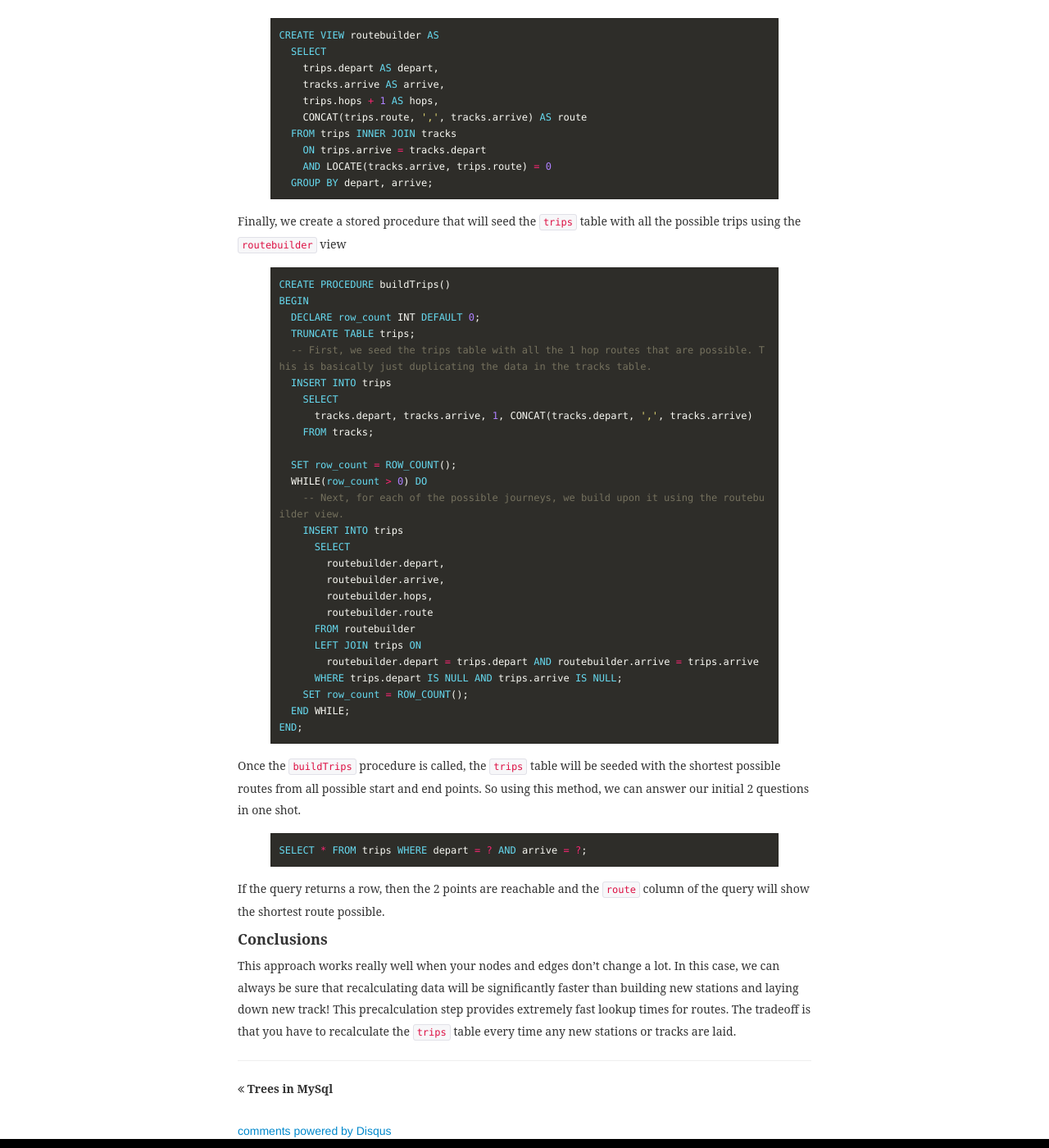
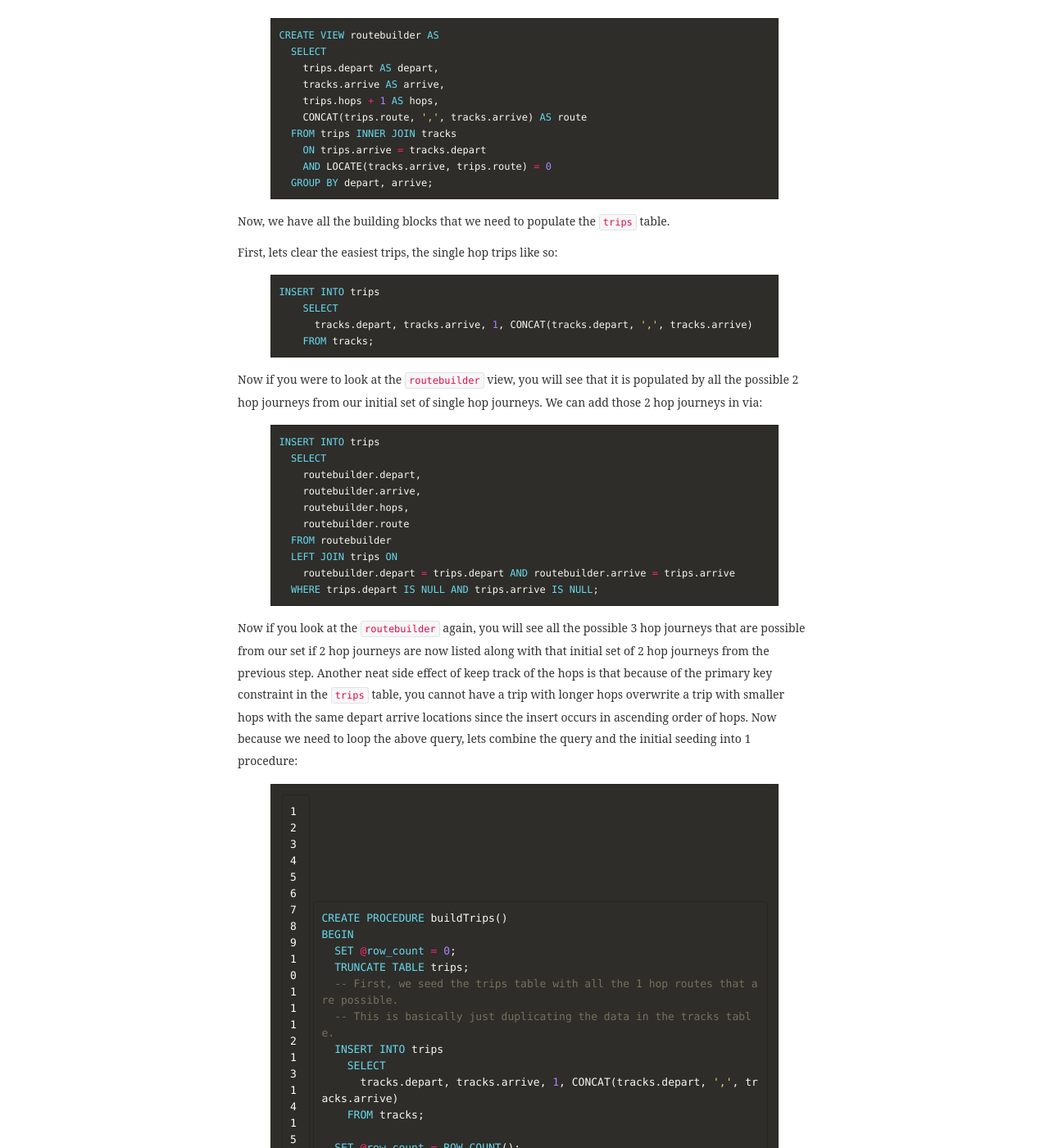
Before and after one commit to arbus/arbus.github.io, a Jekyll site: the page built from _posts/2014-06-09-Graphs-In-Mysql.md, in a window 1280 px wide and 1400 px high, scrolled down 3438 px. Shown: the whole window at 82% size. Built offline with Jekyll 4.4.1, drawn with Linux system fonts in a browser that asks for light colours; some web fonts are replaced; comment, search, counter and statistics services are not loaded; some of the changed text lies outside the part shown.

Commit message:
adding in explanations from graphs in mysql

```diff
--- a/_posts/2014-06-09-Graphs-In-Mysql.md
+++ b/_posts/2014-06-09-Graphs-In-Mysql.md
@@ -150,20 +150,47 @@ CREATE VIEW routebuilder AS
   GROUP BY depart, arrive;
 {% endhighlight %}
 
-Finally, we create a stored procedure that will seed the `trips` table with all the possible trips using the `routebuilder` view
+Now, we have all the building blocks that we need to populate the `trips` table.
+
+First, lets clear the easiest trips, the single hop trips like so:
 {% highlight sql %}
+INSERT INTO trips
+    SELECT
+      tracks.depart, tracks.arrive, 1, CONCAT(tracks.depart, ',', tracks.arrive)
+    FROM tracks;
+{% endhighlight %}
+
+Now if you were to look at the `routebuilder` view, you will see that it is populated by all the possible 2 hop journeys from our initial set of single hop journeys. We can add those 2 hop journeys in via:
+
+{% highlight sql %}
+INSERT INTO trips
+  SELECT
+    routebuilder.depart,
+    routebuilder.arrive,
+    routebuilder.hops,
+    routebuilder.route
+  FROM routebuilder
+  LEFT JOIN trips ON
+    routebuilder.depart = trips.depart AND routebuilder.arrive = trips.arrive
+  WHERE trips.depart IS NULL AND trips.arrive IS NULL;
+{% endhighlight %}
+
+Now if you look at the `routebuilder` again, you will see all the possible 3 hop journeys that are possible from our set if 2 hop journeys are now listed along with that initial set of 2 hop journeys from the previous step. Another neat side effect of keep track of the hops is that because of the primary key constraint in the `trips` table, you cannot have a trip with longer hops overwrite a trip with smaller hops with the same depart arrive locations since the insert occurs in ascending order of hops. Now because we need to loop the above query, lets combine the query and the initial seeding into 1 procedure:
+
+{% highlight sql linenos %}
 CREATE PROCEDURE buildTrips()
 BEGIN
-  DECLARE row_count INT DEFAULT 0;
+  SET @row_count = 0;
   TRUNCATE TABLE trips;
-  -- First, we seed the trips table with all the 1 hop routes that are possible. This is basically just duplicating the data in the tracks table.
+  -- First, we seed the trips table with all the 1 hop routes that are possible.
+  -- This is basically just duplicating the data in the tracks table.
   INSERT INTO trips
     SELECT
       tracks.depart, tracks.arrive, 1, CONCAT(tracks.depart, ',', tracks.arrive)
     FROM tracks;
 
-  SET row_count = ROW_COUNT();
-  WHILE(row_count > 0) DO
+  SET @row_count = ROW_COUNT();
+  WHILE(@row_count > 0) DO
     -- Next, for each of the possible journeys, we build upon it using the routebuilder view.
     INSERT INTO trips
       SELECT
@@ -175,10 +202,12 @@ BEGIN
       LEFT JOIN trips ON
         routebuilder.depart = trips.depart AND routebuilder.arrive = trips.arrive
       WHERE trips.depart IS NULL AND trips.arrive IS NULL;
-    SET row_count = ROW_COUNT();
+    SET @row_count = ROW_COUNT();
   END WHILE;
 END;
 {% endhighlight %}
+
+The `ROW_COUNT()` function returns the number of rows selected/updated/deleted/inserted from the preceding statement. We assign this the `@row_count` instance variable to keep track of the number of possible routes that we have to define in the next step. So in line 12, this refers to the initial set of tracks single station trips. Inside the loop, we keep track of the number of new rows inserted via the `routebuilder` by calling `ROW_COUNT()` and we exit when it no longer generate any new trips.
 
 Once the `buildTrips` procedure is called, the `trips` table will be seeded with the shortest possible routes from all possible start and end points. So using this method, we can answer our initial 2 questions in one shot.
 
@@ -190,4 +219,6 @@ If the query returns a row, then the 2 points are reachable and the `route` colu
 
 #### Conclusions
 
-This approach works really well when your nodes and edges don't change a lot. In this case, we can always be sure that recalculating data will be significantly faster than building new stations and laying down new track! This precalculation step provides extremely fast lookup times for routes. The tradeoff is that you have to recalculate the `trips` table every time any new stations or tracks are laid.
+This approach works really well when your nodes and edges don't change a lot. In this case, we can always be sure that recalculating data will be significantly faster than building new stations and laying down new track! This precalculation step provides extremely fast lookup times for routes. The tradeoff is that you have to recalculate the `trips` table every time any new stations are built or tracks are laid.
+
+Another issue that you must consider is the size of the `trips` table. This table has 552 rows 22 stations and connected by 63 pieces of track and the trips table will only grow rapidly as the stations and tracks increase in number.
```
